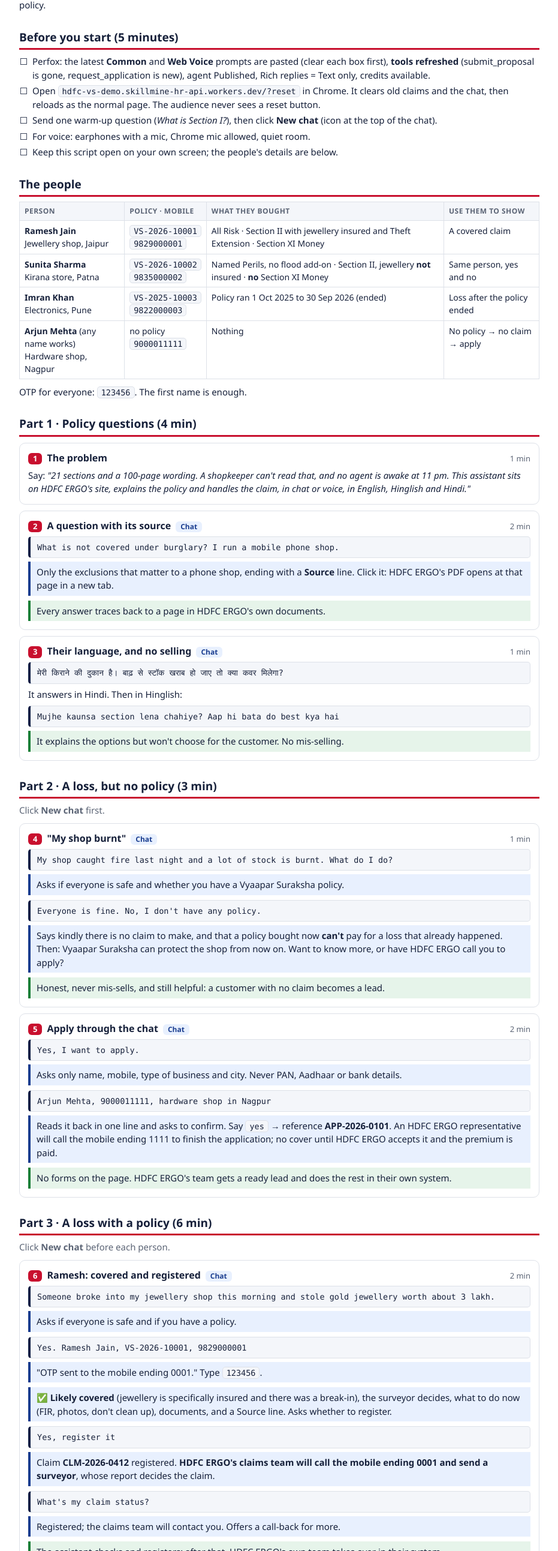
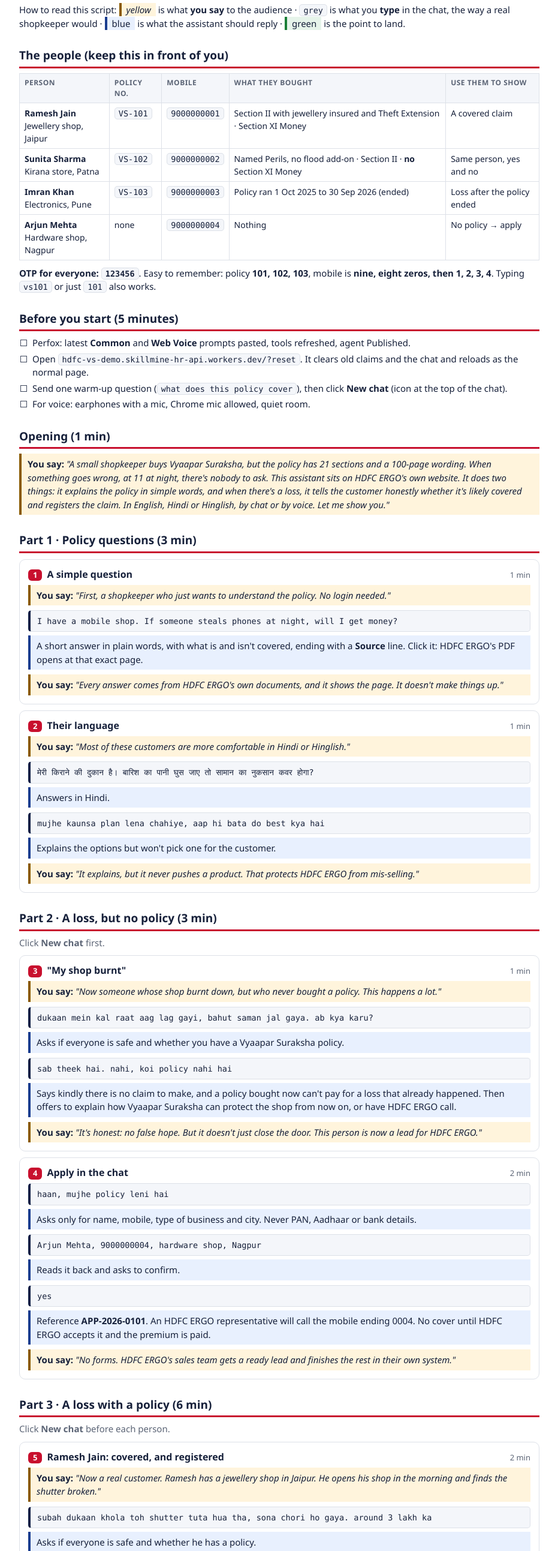
Before and after one commit to ShivaniKV/hdfc-vyaapar-suraksha-demo, a plain HTML site: page docs/demo-guide.html in a window 1280 px wide. Shown: the part 215-2800 px from the top of the page at 60% size, without its empty margins (174-1105 px from the left). Drawn offline with Linux system fonts and the light colour scheme.

Commit message:
Short demo IDs (VS-101/102/103, mobiles 9000000001-4) that are easy to type; demo script now has what to say at each step and everyday customer lines
Co-Authored-By: Claude Opus 5.5 <noreply@anthropic.com>

```diff
--- a/docs/demo-guide.html
+++ b/docs/demo-guide.html
@@ -34,6 +34,8 @@
   .note { border-left: 4px solid var(--amber); background: var(--abg); padding: 6px 10px; margin: 6px 0 8px; }
   .yes { color: var(--green); font-weight: 600; }
   .no { color: var(--red); font-weight: 600; }
+  .tell { border-left: 4px solid var(--amber); background: var(--abg); padding: 6px 10px; margin: 6px 0 8px; font-style: italic; }
+  .tell b.who { font-style: normal; }
   .check li { list-style: "☐  "; }
   @media print { .wrap { padding: 0; } header { -webkit-print-color-adjust: exact; print-color-adjust: exact; } body { font-size: 13px; } }
 </style>
@@ -46,144 +48,158 @@
   <p>About 15 minutes · One page, just the chat · hdfc-vs-demo.skillmine-hr-api.workers.dev · All customers and data are made up</p>
 </header>
 
-<p>The page has only a heading and the chat, the way the assistant would sit on HDFC ERGO's own website. Everything happens in the chat. It does two jobs: <b>answer policy questions</b>, and <b>help with a loss</b>, whether or not the person has a policy.</p>
+<p>The page has only a heading and the chat, the way the assistant would sit on HDFC ERGO's own website. It does two jobs: <b>answer policy questions</b>, and <b>help with a loss</b>, whether or not the person has a policy.</p>
+<p>How to read this script: <span class="tell" style="display:inline;padding:1px 8px">yellow</span> is what <b>you say</b> to the audience · <code>grey</code> is what you <b>type</b> in the chat, the way a real shopkeeper would · <span class="expect" style="display:inline;padding:1px 8px">blue</span> is what the assistant should reply · <span class="point" style="display:inline;padding:1px 8px">green</span> is the point to land.</p>
+
+<h2>The people (keep this in front of you)</h2>
+<table>
+  <tr><th>Person</th><th>Policy no.</th><th>Mobile</th><th>What they bought</th><th>Use them to show</th></tr>
+  <tr><td><b>Ramesh Jain</b><br>Jewellery shop, Jaipur</td><td><code>VS-101</code></td><td><code>9000000001</code></td><td>Section II with jewellery insured and Theft Extension · Section XI Money</td><td>A covered claim</td></tr>
+  <tr><td><b>Sunita Sharma</b><br>Kirana store, Patna</td><td><code>VS-102</code></td><td><code>9000000002</code></td><td>Named Perils, no flood add-on · Section II · <b>no</b> Section XI Money</td><td>Same person, yes and no</td></tr>
+  <tr><td><b>Imran Khan</b><br>Electronics, Pune</td><td><code>VS-103</code></td><td><code>9000000003</code></td><td>Policy ran 1 Oct 2025 to 30 Sep 2026 (ended)</td><td>Loss after the policy ended</td></tr>
+  <tr><td><b>Arjun Mehta</b><br>Hardware shop, Nagpur</td><td>none</td><td><code>9000000004</code></td><td>Nothing</td><td>No policy → apply</td></tr>
+</table>
+<p><b>OTP for everyone: <code>123456</code></b>. Easy to remember: policy <b>101, 102, 103</b>, mobile is <b>nine, eight zeros, then 1, 2, 3, 4</b>. Typing <code>vs101</code> or just <code>101</code> also works.</p>
 
 <h2>Before you start (5 minutes)</h2>
 <ul class="check">
-  <li>Perfox: the latest <b>Common</b> and <b>Web Voice</b> prompts are pasted (clear each box first), <b>tools refreshed</b> (submit_proposal is gone, request_application is new), agent Published, Rich replies = Text only, credits available.</li>
-  <li>Open <code>hdfc-vs-demo.skillmine-hr-api.workers.dev/?reset</code> in Chrome. It clears old claims and the chat, then reloads as the normal page. The audience never sees a reset button.</li>
-  <li>Send one warm-up question (<i>What is Section I?</i>), then click <b>New chat</b> (icon at the top of the chat).</li>
+  <li>Perfox: latest <b>Common</b> and <b>Web Voice</b> prompts pasted, tools refreshed, agent Published.</li>
+  <li>Open <code>hdfc-vs-demo.skillmine-hr-api.workers.dev/?reset</code>. It clears old claims and the chat and reloads as the normal page.</li>
+  <li>Send one warm-up question (<code>what does this policy cover</code>), then click <b>New chat</b> (icon at the top of the chat).</li>
   <li>For voice: earphones with a mic, Chrome mic allowed, quiet room.</li>
-  <li>Keep this script open on your own screen; the people's details are below.</li>
 </ul>
 
-<h2>The people</h2>
-<table>
-  <tr><th>Person</th><th>Policy · Mobile</th><th>What they bought</th><th>Use them to show</th></tr>
-  <tr><td><b>Ramesh Jain</b><br>Jewellery shop, Jaipur</td><td><code>VS-2026-10001</code><br><code>9829000001</code></td><td>All Risk · Section II with jewellery insured and Theft Extension · Section XI Money</td><td>A covered claim</td></tr>
-  <tr><td><b>Sunita Sharma</b><br>Kirana store, Patna</td><td><code>VS-2026-10002</code><br><code>9835000002</code></td><td>Named Perils, no flood add-on · Section II, jewellery <b>not</b> insured · <b>no</b> Section XI Money</td><td>Same person, yes and no</td></tr>
-  <tr><td><b>Imran Khan</b><br>Electronics, Pune</td><td><code>VS-2025-10003</code><br><code>9822000003</code></td><td>Policy ran 1 Oct 2025 to 30 Sep 2026 (ended)</td><td>Loss after the policy ended</td></tr>
-  <tr><td><b>Arjun Mehta</b> (any name works)<br>Hardware shop, Nagpur</td><td>no policy<br><code>9000011111</code></td><td>Nothing</td><td>No policy → no claim → apply</td></tr>
-</table>
-<p>OTP for everyone: <code>123456</code>. The first name is enough.</p>
+<h2>Opening (1 min)</h2>
+<p class="tell"><b class="who">You say:</b> "A small shopkeeper buys Vyaapar Suraksha, but the policy has 21 sections and a 100-page wording. When something goes wrong, at 11 at night, there's nobody to ask. This assistant sits on HDFC ERGO's own website. It does two things: it explains the policy in simple words, and when there's a loss, it tells the customer honestly whether it's likely covered and registers the claim. In English, Hindi or Hinglish, by chat or by voice. Let me show you."</p>
 
-<h2>Part 1 · Policy questions (4 min)</h2>
+<h2>Part 1 · Policy questions (3 min)</h2>
 
 <div class="step">
-  <h3><span class="n">1</span> The problem <span class="time">1 min</span></h3>
-  <p>Say: <i>"21 sections and a 100-page wording. A shopkeeper can't read that, and no agent is awake at 11 pm. This assistant sits on HDFC ERGO's site, explains the policy and handles the claim, in chat or voice, in English, Hinglish and Hindi."</i></p>
+  <h3><span class="n">1</span> A simple question <span class="time">1 min</span></h3>
+  <p class="tell"><b class="who">You say:</b> "First, a shopkeeper who just wants to understand the policy. No login needed."</p>
+  <span class="say">I have a mobile shop. If someone steals phones at night, will I get money?</span>
+  <div class="expect">A short answer in plain words, with what is and isn't covered, ending with a <b>Source</b> line. Click it: HDFC ERGO's PDF opens at that exact page.</div>
+  <p class="tell"><b class="who">You say:</b> "Every answer comes from HDFC ERGO's own documents, and it shows the page. It doesn't make things up."</p>
 </div>
 
 <div class="step">
-  <h3><span class="n">2</span> A question with its source <span class="tab">Chat</span> <span class="time">2 min</span></h3>
-  <span class="say">What is not covered under burglary? I run a mobile phone shop.</span>
-  <div class="expect">Only the exclusions that matter to a phone shop, ending with a <b>Source</b> line. Click it: HDFC ERGO's PDF opens at that page in a new tab.</div>
-  <div class="point">Every answer traces back to a page in HDFC ERGO's own documents.</div>
-</div>
-
-<div class="step">
-  <h3><span class="n">3</span> Their language, and no selling <span class="tab">Chat</span> <span class="time">1 min</span></h3>
-  <span class="say">मेरी किराने की दुकान है। बाढ़ से स्टॉक खराब हो जाए तो क्या कवर मिलेगा?</span>
-  <p>It answers in Hindi. Then in Hinglish:</p>
-  <span class="say">Mujhe kaunsa section lena chahiye? Aap hi bata do best kya hai</span>
-  <div class="point">It explains the options but won't choose for the customer. No mis-selling.</div>
+  <h3><span class="n">2</span> Their language <span class="time">1 min</span></h3>
+  <p class="tell"><b class="who">You say:</b> "Most of these customers are more comfortable in Hindi or Hinglish."</p>
+  <span class="say">मेरी किराने की दुकान है। बारिश का पानी घुस जाए तो सामान का नुकसान कवर होगा?</span>
+  <div class="expect">Answers in Hindi.</div>
+  <span class="say">mujhe kaunsa plan lena chahiye, aap hi bata do best kya hai</span>
+  <div class="expect">Explains the options but won't pick one for the customer.</div>
+  <p class="tell"><b class="who">You say:</b> "It explains, but it never pushes a product. That protects HDFC ERGO from mis-selling."</p>
 </div>
 
 <h2>Part 2 · A loss, but no policy (3 min)</h2>
 <p class="muted">Click <b>New chat</b> first.</p>
 
 <div class="step">
-  <h3><span class="n">4</span> "My shop burnt" <span class="tab">Chat</span> <span class="time">1 min</span></h3>
-  <span class="say">My shop caught fire last night and a lot of stock is burnt. What do I do?</span>
+  <h3><span class="n">3</span> "My shop burnt" <span class="time">1 min</span></h3>
+  <p class="tell"><b class="who">You say:</b> "Now someone whose shop burnt down, but who never bought a policy. This happens a lot."</p>
+  <span class="say">dukaan mein kal raat aag lag gayi, bahut saman jal gaya. ab kya karu?</span>
   <div class="expect">Asks if everyone is safe and whether you have a Vyaapar Suraksha policy.</div>
-  <span class="say">Everyone is fine. No, I don't have any policy.</span>
-  <div class="expect">Says kindly there is no claim to make, and that a policy bought now <b>can't</b> pay for a loss that already happened. Then: Vyaapar Suraksha can protect the shop from now on. Want to know more, or have HDFC ERGO call you to apply?</div>
-  <div class="point">Honest, never mis-sells, and still helpful: a customer with no claim becomes a lead.</div>
+  <span class="say">sab theek hai. nahi, koi policy nahi hai</span>
+  <div class="expect">Says kindly there is no claim to make, and a policy bought now can't pay for a loss that already happened. Then offers to explain how Vyaapar Suraksha can protect the shop from now on, or have HDFC ERGO call.</div>
+  <p class="tell"><b class="who">You say:</b> "It's honest: no false hope. But it doesn't just close the door. This person is now a lead for HDFC ERGO."</p>
 </div>
 
 <div class="step">
-  <h3><span class="n">5</span> Apply through the chat <span class="tab">Chat</span> <span class="time">2 min</span></h3>
-  <span class="say">Yes, I want to apply.</span>
-  <div class="expect">Asks only name, mobile, type of business and city. Never PAN, Aadhaar or bank details.</div>
-  <span class="say">Arjun Mehta, 9000011111, hardware shop in Nagpur</span>
-  <div class="expect">Reads it back in one line and asks to confirm. Say <code>yes</code> → reference <b>APP-2026-0101</b>. An HDFC ERGO representative will call the mobile ending 1111 to finish the application; no cover until HDFC ERGO accepts it and the premium is paid.</div>
-  <div class="point">No forms on the page. HDFC ERGO's team gets a ready lead and does the rest in their own system.</div>
+  <h3><span class="n">4</span> Apply in the chat <span class="time">2 min</span></h3>
+  <span class="say">haan, mujhe policy leni hai</span>
+  <div class="expect">Asks only for name, mobile, type of business and city. Never PAN, Aadhaar or bank details.</div>
+  <span class="say">Arjun Mehta, 9000000004, hardware shop, Nagpur</span>
+  <div class="expect">Reads it back and asks to confirm.</div>
+  <span class="say">yes</span>
+  <div class="expect">Reference <b>APP-2026-0101</b>. An HDFC ERGO representative will call the mobile ending 0004. No cover until HDFC ERGO accepts it and the premium is paid.</div>
+  <p class="tell"><b class="who">You say:</b> "No forms. HDFC ERGO's sales team gets a ready lead and finishes the rest in their own system."</p>
 </div>
 
 <h2>Part 3 · A loss with a policy (6 min)</h2>
 <p class="muted">Click <b>New chat</b> before each person.</p>
 
 <div class="step">
-  <h3><span class="n">6</span> Ramesh: covered and registered <span class="tab">Chat</span> <span class="time">2 min</span></h3>
-  <span class="say">Someone broke into my jewellery shop this morning and stole gold jewellery worth about 3 lakh.</span>
-  <div class="expect">Asks if everyone is safe and if you have a policy.</div>
-  <span class="say">Yes. Ramesh Jain, VS-2026-10001, 9829000001</span>
-  <div class="expect">"OTP sent to the mobile ending 0001." Type <code>123456</code>.</div>
-  <div class="expect">✅ <b>Likely covered</b> (jewellery is specifically insured and there was a break-in), the surveyor decides, what to do now (FIR, photos, don't clean up), documents, and a Source line. Asks whether to register.</div>
-  <span class="say">Yes, register it</span>
-  <div class="expect">Claim <b>CLM-2026-0412</b> registered. <b>HDFC ERGO's claims team will call the mobile ending 0001 and send a surveyor</b>, whose report decides the claim.</div>
-  <span class="say">What's my claim status?</span>
-  <div class="expect">Registered; the claims team will contact you. Offers a call-back for more.</div>
-  <div class="point">The assistant checks and registers; after that, HDFC ERGO's own team takes over in their system.</div>
+  <h3><span class="n">5</span> Ramesh Jain: covered, and registered <span class="time">2 min</span></h3>
+  <p class="tell"><b class="who">You say:</b> "Now a real customer. Ramesh has a jewellery shop in Jaipur. He opens his shop in the morning and finds the shutter broken."</p>
+  <span class="say">subah dukaan khola toh shutter tuta hua tha, sona chori ho gaya. around 3 lakh ka</span>
+  <div class="expect">Asks if everyone is safe and whether he has a policy.</div>
+  <span class="say">yes. Ramesh Jain, VS-101, 9000000001</span>
+  <div class="expect">"OTP sent to the mobile ending 0001."</div>
+  <span class="say">123456</span>
+  <div class="expect"><span class="yes">✅ Likely covered</span>: his jewellery is insured and there was a break-in. The surveyor decides. What to do now (police FIR, photos, don't clean up), documents needed, Source line. Asks whether to register.</div>
+  <p class="tell"><b class="who">You say:</b> "It checked <i>his</i> policy, not the policy in general. And it verified him with an OTP before showing anything personal."</p>
+  <span class="say">haan register kar do</span>
+  <div class="expect">Claim <b>CLM-2026-0412</b> registered. HDFC ERGO's claims team will call the mobile ending 0001 and send a surveyor.</div>
+  <span class="say">claim ka kya hua?</span>
+  <div class="expect">Registered; the claims team will contact him. Offers a call-back.</div>
+  <p class="tell"><b class="who">You say:</b> "The assistant registers it; from there HDFC ERGO's own claims team takes over, as they do today."</p>
 </div>
 
 <div class="step">
-  <h3><span class="n">7</span> Sunita: same person, yes and no <span class="tab">Chat</span> <span class="time">3 min</span></h3>
-  <span class="say">There was a break-in at my kirana store last night.</span>
-  <span class="say">Yes. Sunita Sharma, VS-2026-10002, 9835000002</span>
-  <p>OTP <code>123456</code>. Then <b>one loss per message</b>:</p>
-  <span class="say">They broke the shutter and took stock worth about 40,000.</span>
-  <div class="expect"><span class="yes">✅ Likely covered</span>: break-in, Section II taken.</div>
-  <span class="say">They also took 15,000 cash from the drawer.</span>
-  <div class="expect"><span class="no">❌ Likely not covered</span>: cash needs Section XI Money, which she didn't take. Only two steps (FIR, photos) and an honest offer to register anyway. If you say yes, it registers, repeats the reason in one line, and says who takes it from here.</div>
-  <span class="say">And last week heavy rain flooded the shop and spoiled stock.</span>
-  <div class="expect"><span class="no">❌ Likely not covered</span>: Named Perils without the storm and flood add-on.</div>
-  <div class="point">The answer comes from what <i>she</i> bought, not from the policy in general.</div>
+  <h3><span class="n">6</span> Sunita Sharma: yes and no <span class="time">3 min</span></h3>
+  <p class="tell"><b class="who">You say:</b> "Sunita runs a kirana store in Patna. She bought a cheaper plan. Watch how the answer changes with what she actually bought."</p>
+  <span class="say">raat ko meri dukaan mein chori ho gayi</span>
+  <span class="say">Sunita Sharma, VS-102, 9000000002</span>
+  <span class="say">123456</span>
+  <p>Then <b>one loss per message</b>:</p>
+  <span class="say">they broke the lock and took my stock, around 40,000</span>
+  <div class="expect"><span class="yes">✅ Likely covered</span>: a break-in, and she has Section II.</div>
+  <span class="say">galle se 15000 cash bhi le gaye</span>
+  <div class="expect"><span class="no">❌ Likely not covered</span>: cash needs Section XI Money, which she didn't take. Offers to register anyway.</div>
+  <span class="say">aur pichle hafte baarish ka paani ghus gaya, saman kharab ho gaya</span>
+  <div class="expect"><span class="no">❌ Likely not covered</span>: her plan doesn't have the storm and flood add-on.</div>
+  <p class="tell"><b class="who">You say:</b> "Same customer, three answers, each with the reason. She hears the truth today, not after weeks of waiting for a surveyor."</p>
 </div>
 
 <div class="step">
-  <h3><span class="n">8</span> Imran: loss after the policy ended <span class="tab">Chat</span> <span class="time">1 min</span></h3>
-  <span class="say">My shop had a fire on 1 October 2026 and stock got burnt.</span>
-  <span class="say">Yes. Imran Khan, VS-2025-10003, 9822000003</span>
-  <p>OTP <code>123456</code>.</p>
-  <div class="expect">Says the policy ended on 30 September 2026, so this loss isn't covered and there is <b>no claim to register</b>. Offers to have HDFC ERGO call about a new policy.</div>
-  <div class="point">It doesn't waste the customer's time on a claim that can't be made.</div>
+  <h3><span class="n">7</span> Imran Khan: policy already ended <span class="time">1 min</span></h3>
+  <p class="tell"><b class="who">You say:</b> "Last one. Imran forgot to renew."</p>
+  <span class="say">1 october ko meri dukaan mein aag lagi, stock jal gaya</span>
+  <span class="say">Imran Khan, VS-103, 9000000003</span>
+  <span class="say">123456</span>
+  <div class="expect">His policy ended on 30 September 2026, so this loss isn't covered and there's <b>no claim to register</b>. Offers a call about a new policy.</div>
+  <p class="tell"><b class="who">You say:</b> "It doesn't waste his time or the claims team's time on a claim that can't be paid."</p>
 </div>
 
 <h2>Part 4 · Voice (2 min)</h2>
 <div class="step">
-  <h3><span class="n">9</span> Talk to it <span class="tab">Chat → headset</span> <span class="time">2 min</span></h3>
-  <p>Click the <b>headset</b> button next to the message box. Say in Hinglish: <i>"Namaste, meri dukaan mein kal raat chori ho gayi."</i> Give the name, then policy and mobile digit by digit ("double zero" works). OTP: "one two three four five six" or "ek do teen char paanch chhe".</p>
-  <div class="point">Same assistant, same rules, by voice.</div>
+  <h3><span class="n">8</span> Talk to it <span class="time">2 min</span></h3>
+  <p class="tell"><b class="who">You say:</b> "Many shopkeepers would rather talk than type."</p>
+  <p>Click the <b>headset</b> button next to the message box and say: <i>"Namaste, meri dukaan mein kal raat chori ho gayi."</i> Give the name, then <i>"policy one zero one"</i> and <i>"nine, eight zeros, one"</i>. OTP: <i>"one two three four five six"</i> or <i>"ek do teen char paanch chhe"</i>.</p>
 </div>
 
+<h2>Closing (1 min)</h2>
+<p class="tell"><b class="who">You say:</b> "So: it answers policy questions from HDFC ERGO's own documents, tells customers honestly if a loss is likely covered, registers the claim and hands it to the claims team, and turns people without a policy into leads. On HDFC ERGO's site it would connect to their real policy, OTP and claims systems."</p>
+
 <h2>After the demo</h2>
-<p>Open <code>…workers.dev/?reset</code> once more to clear the claims and the chat.</p>
+<p>Open <code>…workers.dev/?reset</code> to clear the claims and the chat.</p>
 
 <h2>If something goes wrong</h2>
 <table>
   <tr><th>What you see</th><th>Do this</th></tr>
-  <tr><td>It talks about an Apply tab, submitting a proposal or a PRP number</td><td>The old prompts are still in Perfox. Paste the new ones and refresh the tools.</td></tr>
-  <tr><td>"Let me confirm that with our team…"</td><td>Perfox's fallback. It used to happen after Imran's OTP and was fixed on 18 Nov. If it appears, click New chat and try once more.</td></tr>
+  <tr><td>It says the policy number doesn't match</td><td>Check: <code>VS-101</code> / <code>9000000001</code> (Ramesh), <code>VS-102</code> / <code>9000000002</code> (Sunita), <code>VS-103</code> / <code>9000000003</code> (Imran).</td></tr>
+  <tr><td>It talks about an Apply tab, a proposal or a PRP number</td><td>Old prompts in Perfox. Paste the new ones and refresh the tools.</td></tr>
+  <tr><td>"Let me confirm that with our team…"</td><td>Perfox's fallback. Say "please answer", or click New chat and try once more.</td></tr>
   <tr><td>It asks for the OTP again after verifying</td><td>Type <code>123456</code> again; it carries on.</td></tr>
-  <tr><td>Several losses in one message give one answer</td><td>Send one loss per message, as in step 7.</td></tr>
-  <tr><td>Ramesh's theft is "not covered" because of reporting time</td><td>Say "this morning" or "last night"; a date over 30 days old counts as late.</td></tr>
+  <tr><td>Several losses in one message give one answer</td><td>Send one loss per message, as in step 6.</td></tr>
+  <tr><td>Ramesh's theft is "not covered" because of reporting time</td><td>Say "this morning" or "last night"; over 30 days old counts as late.</td></tr>
   <tr><td>Old claims or chat on screen</td><td>Open <code>/?reset</code>.</td></tr>
 </table>
 
 <h2>If they ask</h2>
 <table>
   <tr><th>Question</th><th>Answer</th></tr>
-  <tr><td>Where do the policy and claim data come from?</td><td>Here, a small stand-in service with made-up customers. On HDFC ERGO's site, the same tools connect to HDFC ERGO's own policy, OTP and claims systems.</td></tr>
-  <tr><td>What happens after a claim is registered?</td><td>HDFC ERGO's claims team picks it up in their own system, calls the customer and sends a surveyor. The assistant can still confirm it's registered and book a call-back.</td></tr>
-  <tr><td>Who decides cover?</td><td>The tools apply the policy's rules to what the customer bought; the assistant only explains. It always says "likely", and the surveyor decides.</td></tr>
-  <tr><td>Does it collect PAN or bank details?</td><td>Never. An application is just name, mobile, business and city; HDFC ERGO collects the rest when they call.</td></tr>
+  <tr><td>Where does the customer data come from?</td><td>Here, a small stand-in service with made-up customers. On HDFC ERGO's site, the same tools connect to their own policy, OTP and claims systems.</td></tr>
+  <tr><td>What happens after a claim is registered?</td><td>HDFC ERGO's claims team picks it up, calls the customer and sends a surveyor.</td></tr>
+  <tr><td>Who decides cover?</td><td>The tools apply the policy's rules to what the customer bought; the assistant only explains. It always says "likely"; the surveyor decides.</td></tr>
+  <tr><td>Does it collect PAN or bank details?</td><td>Never. An application is just name, mobile, business and city.</td></tr>
   <tr><td>Languages?</td><td>English, Hinglish and Hindi in chat and voice; more can be added.</td></tr>
-  <tr><td>The earlier version with forms and a desk?</td><td>Saved, and live at <code>hdfc-vs-full.skillmine-hr-api.workers.dev</code> if it's ever needed.</td></tr>
+  <tr><td>The earlier version with forms and a desk?</td><td>Saved, live at <code>hdfc-vs-full.skillmine-hr-api.workers.dev</code>.</td></tr>
 </table>
 
-<h2>Last checked: 18 Nov 2026</h2>
-<p>40 automated checks pass on the live site: the page is chat only, the no-policy reply, applying through the chat, Ramesh, Sunita and Imran, call-backs with and without a policy, and Reset. Not yet run through Perfox itself: that needs the new prompts pasted and the tools refreshed. Voice not tested (needs a mic).</p>
+<h2>Last checked: 19 Nov 2026</h2>
+<p>Automated checks pass on the live site with the short IDs (VS-101/102/103). Voice not tested (needs a mic).</p>
 
 </div>
 </body>
```
Also changed, not shown: demo-page/src/worker.js (+9 -10 lines).
